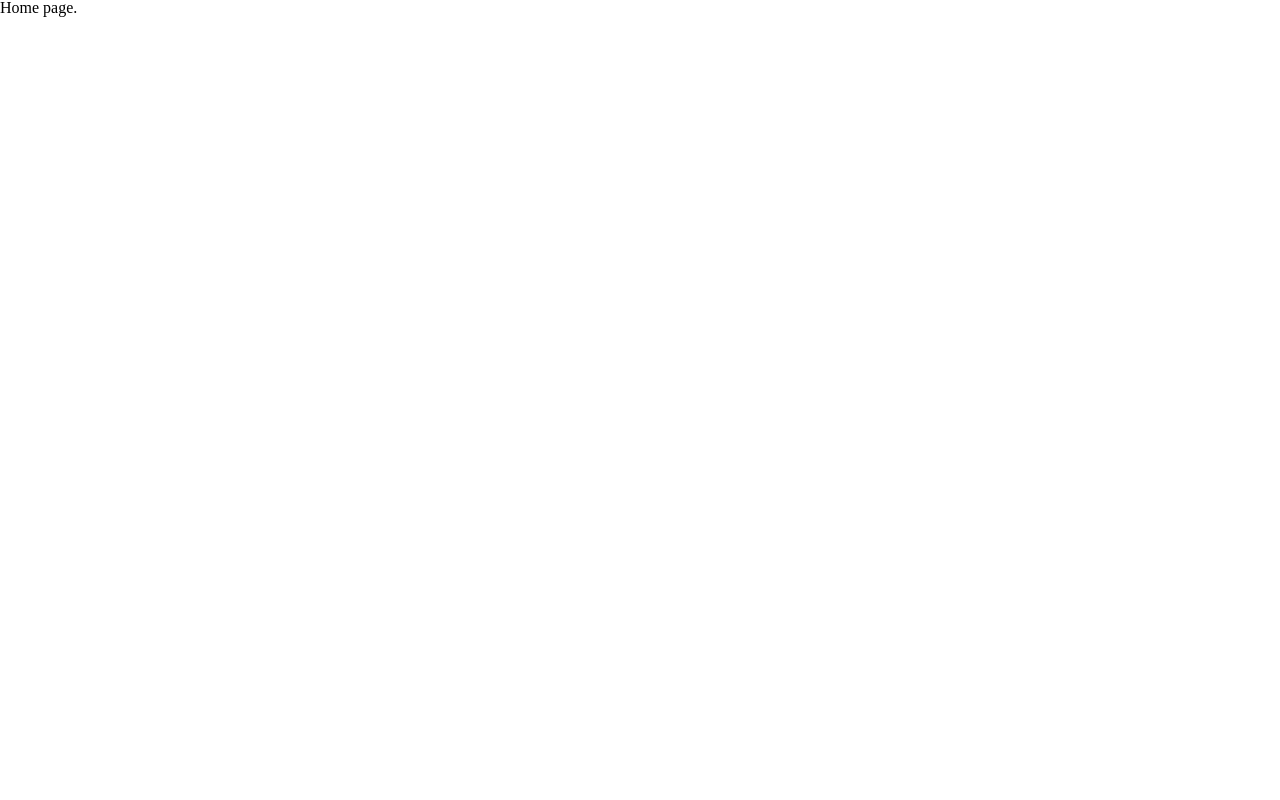
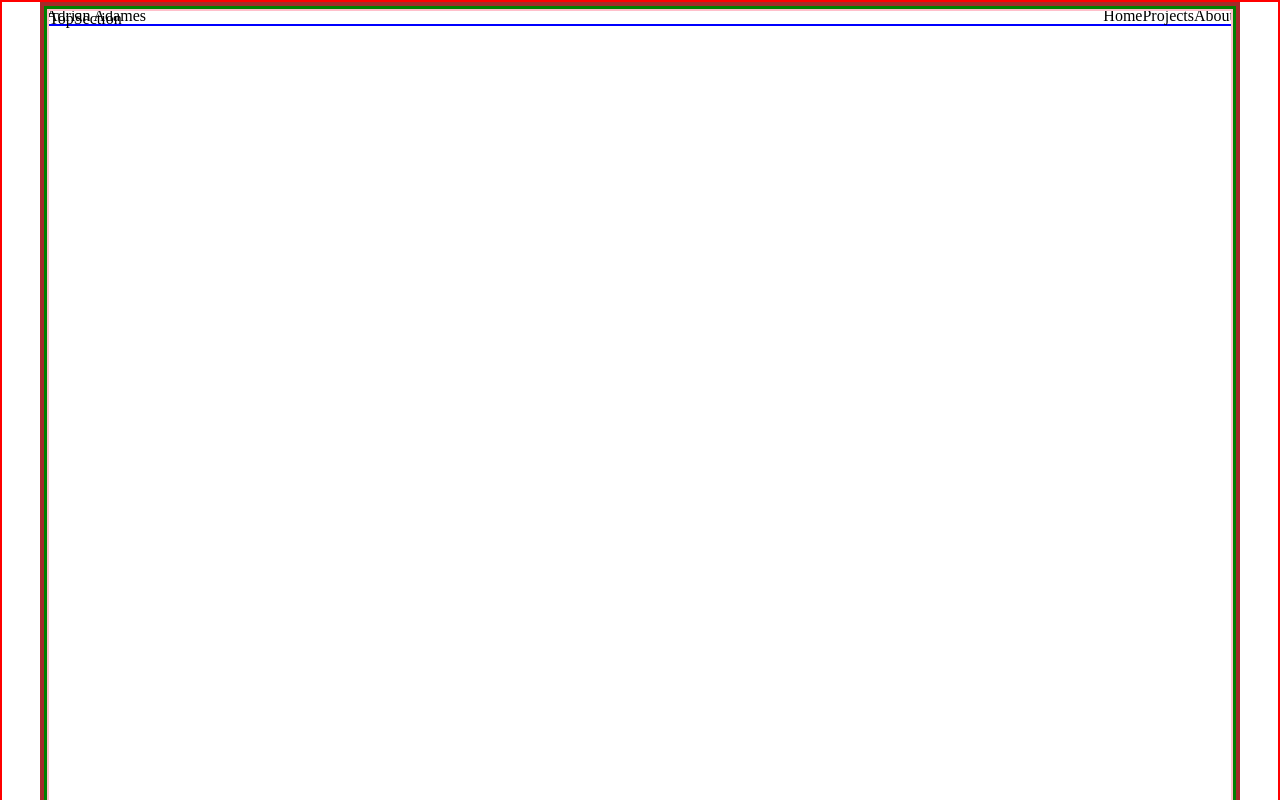
Before and after one commit to adrianadames/PortfolioWebsite, a React (Create React App) app in the folder portfolio-website/: page / in a window 1280 px wide. Shown: the top 800 px of the page. Built offline with nearby package versions, Linux system fonts and the light colour scheme.

Commit message:
Setup barebones homepage layout.

```diff
--- a/portfolio-website/package.json
+++ b/portfolio-website/package.json
@@ -6,7 +6,8 @@
     "react": "^16.13.0",
     "react-dom": "^16.13.0",
     "react-router-dom": "^5.1.2",
-    "react-scripts": "3.4.0"
+    "react-scripts": "3.4.0",
+    "styled-components": "^5.0.1"
   },
   "scripts": {
     "start": "react-scripts start",
--- a/portfolio-website/src/Components/Home.js
+++ b/portfolio-website/src/Components/Home.js
@@ -1,11 +1,86 @@
 import React from 'react';
+import styled from 'styled-components';
+
+const HomeOuterContainer = styled.div`
+    display: flex;
+    justify-content:center;
+    border: 2px solid red;
+`;
+
+const HomeInnerContainer = styled.div`
+    display: flex;
+    flex-direction: column;
+    align-items: center;
+    width:100%;
+    max-width:1200px;
+    position:relative;
+    top:0px;
+    left:0px;
+    border: 4px solid brown;
+    height:200vh;
+`;
+
+const Header = styled.header`
+    display:flex;
+    justify-content:space-between;
+    width:100%;
+    border: 2px solid blue;
+`;
+
+const Nav = styled.nav`
+    display:flex;
+    justify-content:space-between;
+    border: 2px purple;
+`;
+
+const Main = styled.main`
+    display:flex;
+    flex-direction:column;
+    width:100%;
+    border: 3px solid green;
+    position:absolute;
+    top:0px;
+    left:0px;
+`;
+
+
+const TopSection = styled.section`
+    width:100%;
+    border: 2px solid pink;
+    min-height: 100vh;
+`;
+
+const BottomSection = styled.section`
+    width:100%;
+    border: 2px solid orange;
+    min-height: 100vh;
+`;
+
+
 
 function Home() {
 
     return (
-        <>
-            Home page.
-        </>
+        <HomeOuterContainer>
+            <HomeInnerContainer>
+                <Header>
+                    <h1>Adrian Adames</h1>
+                    <Nav>
+                        <div>Home</div>
+                        <div>Projects</div>
+                        <div>About</div>
+                    </Nav>
+                </Header>
+                <Main>
+                    <TopSection>
+                        TopSection
+                    </TopSection>
+                    <BottomSection>
+                        BottomSection
+                    </BottomSection>
+                </Main>
+            </HomeInnerContainer>
+        </HomeOuterContainer>
     )
 };
 
```
Also changed, not shown: 1 other file (tests, documents, lock files or other folders).
